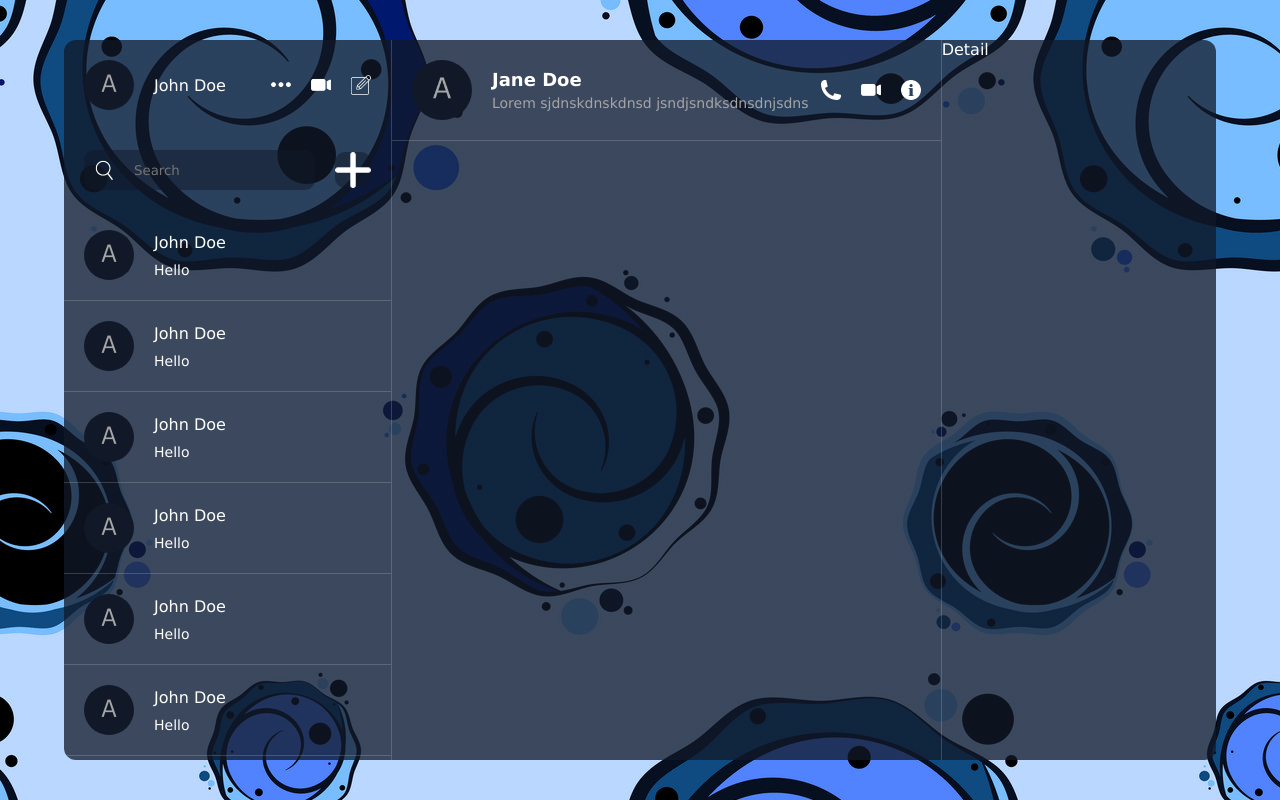
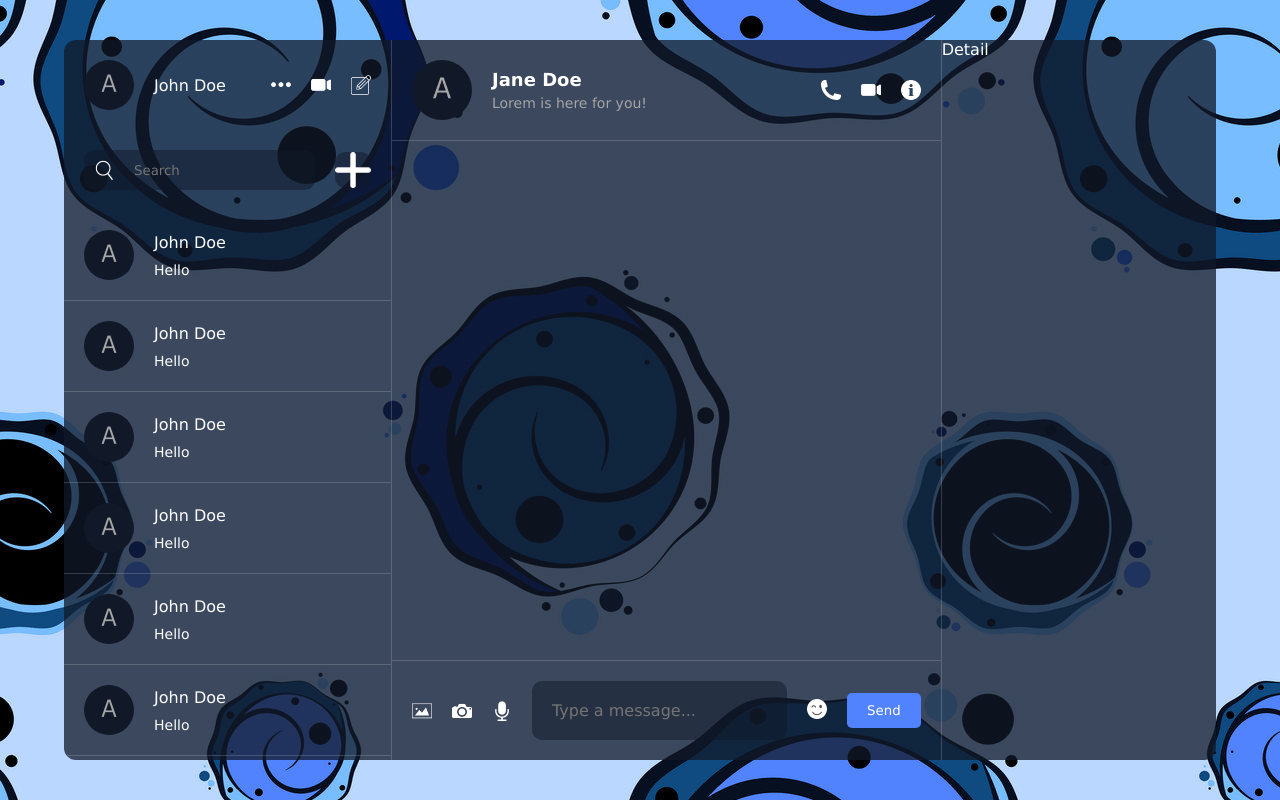
Before and after one commit to Gr8fulnez/Firbase-Chat, a React (Vite) app: page / in a window 1280 px wide. Built offline with nearby package versions, Linux system fonts and the light colour scheme.

Commit message:
implement react emoji picker in input

```diff
--- a/package.json
+++ b/package.json
@@ -10,6 +10,7 @@
     "preview": "vite preview"
   },
   "dependencies": {
+    "emoji-picker-react": "^4.9.2",
     "react": "^18.2.0",
     "react-dom": "^18.2.0"
   },
--- a/src/components/chat/Chat.jsx
+++ b/src/components/chat/Chat.jsx
@@ -1,25 +1,51 @@
-import React from "react";
+import React, { useState } from "react";
 import "./chat.css";
+import EmojiPicker from "emoji-picker-react";
 
 const Chat = () => {
+  const [open, setOpen] = useState(false);
+  const [text, setText] = useState("");
+
+  const handleEmoji = (e) => {
+    setText((prev) => prev + e.emoji);
+    setOpen(false);
+  };
   return (
     <div className="chat">
       <div className="top">
         <div className="user">
           <img src="./avatar.png" alt="" />
           <div className="texts">
-                      <span>Jane Doe</span>
-                      <p>Lorem sjdnskdnskdnsd jsndjsndksdnsdnjsdns</p>
+            <span>Jane Doe</span>
+            <p>Lorem is here for you!</p>
           </div>
-              </div>
-              <div className="icons">
-                  <img src="./phone.png" alt=""/>
-                  <img src="./video.png" alt=""/>
-                  <img src="./info.png" alt=""/>
-              </div>
+        </div>
+        <div className="icons">
+          <img src="./phone.png" alt="" />
+          <img src="./video.png" alt="" />
+          <img src="./info.png" alt="" />
+        </div>
       </div>
       <div className="center"></div>
-      <div className="bottom"></div>
+      <div className="bottom">
+        <div className="icons">
+          <img src="./img.png" alt="" />
+          <img src="./camera.png" alt="" />
+          <img src="./mic.png" alt="" />
+        </div>
+        <input type="text" placeholder="Type a message..." value={text} onChange={(e) => setText(e.target.value)}/>
+        <div className="emoji">
+          <img
+            src="./emoji.png"
+            alt=""
+            onClick={() => setOpen((prev) => !prev)}
+          />
+          <div className="picker">
+            <EmojiPicker open={open} onEmojiClick={handleEmoji} />
+          </div>
+        </div>
+        <button className="sendButton">Send</button>
+      </div>
     </div>
   );
 };
--- a/src/components/chat/chat.css
+++ b/src/components/chat/chat.css
@@ -3,7 +3,8 @@
   border-left: 1px solid#dddddd35;
   border-right: 1px solid#dddddd35;
   height: 100%;
-
+  display: flex;
+  flex-direction: column;
   .top {
     padding: 20px;
     display: flex;
@@ -50,4 +51,55 @@
       }
     }
   }
+  .center {
+    padding: 20px;
+    flex: 1;
+  }
+
+  .bottom {
+    padding: 20px;
+    display: flex;
+    align-items: center;
+    justify-content: space-between;
+    border-top: 1px solid#dddddd35;
+    gap: 20px;
+    margin-top: auto;
+    .icons {
+      display: flex;
+      gap: 20px;
+    }
+    img {
+      width: 20px;
+      height: 20px;
+      cursor: pointer;
+    }
+  }
+  input {
+    flex: 1;
+    background-color: rgba(17, 25, 40, 0.5);
+    border: none;
+    outline: none;
+    color: white;
+    padding: 20px;
+    border-radius: 10px;
+    font-size: 16px;
+  }
+
+  .emoji {
+    position: relative;
+
+    .picker {
+      position: absolute;
+      bottom: 50px;
+      left: 0;
+    }
+  }
+  .sendButton {
+    background-color: #5183fe;
+    color: white;
+    padding: 10px 20px;
+    border: none;
+    border-radius: 5px;
+    cursor: pointer;
+  }
 }
```
Also changed, not shown: 1 other file (tests, documents, lock files or other folders).
